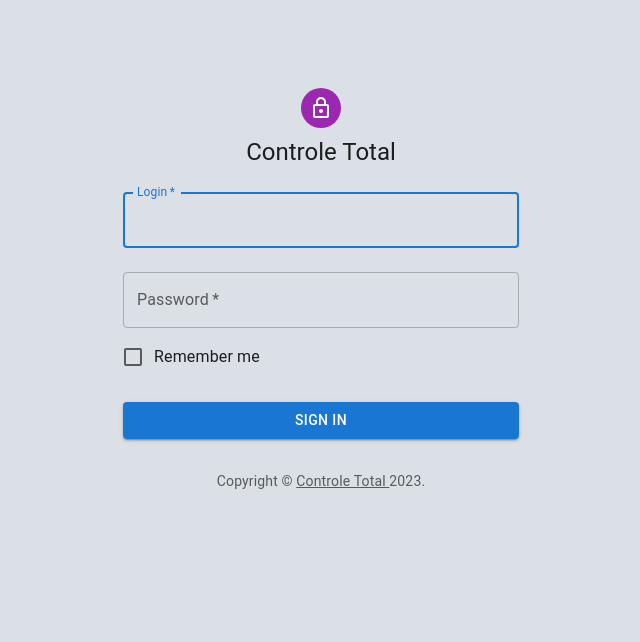
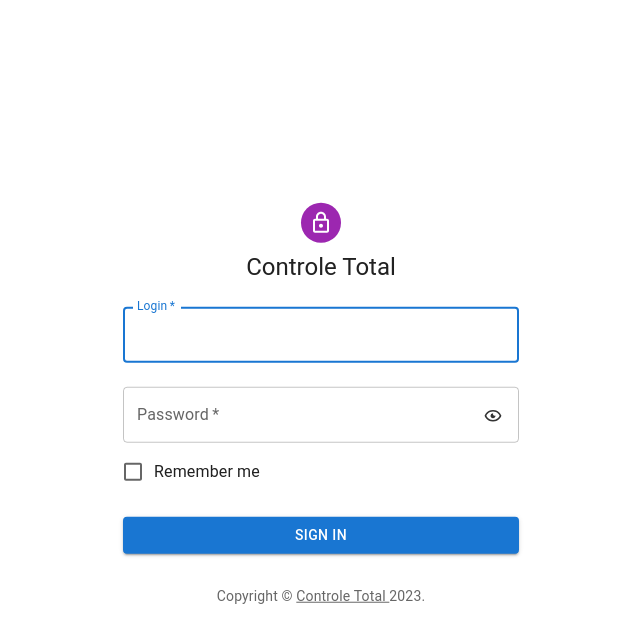
Before and after one commit to JeremiasRincaveski/java, a React (Vite) app in the folder frontJavaInterface/: page / in a window 1280 px wide. Shown: the top 642 px of the page, without its empty margins (319-959 px from the left). Built offline with nearby package versions, Linux system fonts and the light colour scheme.

Commit message:
show password button

```diff
--- a/frontJavaInterface/src/components/header/Header.jsx
+++ b/frontJavaInterface/src/components/header/Header.jsx
@@ -18,13 +18,12 @@ const StyledButtonLogOut = styled.button`
   color: white;
   cursor: pointer;
 `
-const ButtonShowLogout = ({ Icon, size, onClick = () => { } }) => {
-  return (<StyledButtonLogOut onClick={onClick}>{Icon ? <Icon size={size} /> : <></>} </StyledButtonLogOut>)
+export const ButtonShowLogout = ({ Icon, size, onClick =()=> {}, color, style }) => {
+  return (<StyledButtonLogOut onClick={onClick} type="button">{Icon ? <Icon size={size} color={color} style={style}/> : <></>} </StyledButtonLogOut>)
 }
 
 export const Header = () => {
   const { userName, setIsLogged, isLogginOut, handleLogout, getList } = React.useContext(MyContext);
-
 
   return (
     <Content>
--- a/frontJavaInterface/src/components/loginPage/Login.jsx
+++ b/frontJavaInterface/src/components/loginPage/Login.jsx
@@ -12,6 +12,9 @@ import Typography from '@mui/material/Typography';
 import Container from '@mui/material/Container';
 import { createTheme, ThemeProvider } from '@mui/material/styles';
 import { MyContext } from '../../context/MyContext';
+import { BiShowAlt, BiHide } from "react-icons/bi";
+import { ButtonShowLogout } from '../header/Header';
+import { StyledFormLogin } from '../styles/GlobalStyles';
 
 function Copyright(props) {
     return (
@@ -29,7 +32,16 @@ function Copyright(props) {
 const defaultTheme = createTheme();
 
 export default function SignIn() {
- const { password, userName, handleInputs, handleLogin, passwordError, userError, handleCheckbox, savePassword} = React.useContext(MyContext);
+    const { password, userName, handleInputs, handleLogin, passwordError, userError, handleCheckbox, savePassword } = React.useContext(MyContext);
+    const [toggleShowPassword, setToggleShowPassword] = React.useState('password');
+
+    const handleToggleShowPassword = () => {
+        if (toggleShowPassword === 'password') {
+            setToggleShowPassword('text');
+        } else {
+            setToggleShowPassword('password');
+        }
+    }
 
     return (
         <ThemeProvider theme={defaultTheme}>
@@ -37,7 +49,8 @@ export default function SignIn() {
                 <CssBaseline />
                 <Box
                     sx={{
-                        marginTop: 10,
+                        marginTop: 50,
+                        transform: 'translateY(-50%)',
                         display: 'flex',
                         flexDirection: 'column',
                         alignItems: 'center',
@@ -50,6 +63,7 @@ export default function SignIn() {
                         Controle Total
                     </Typography>
                     <Box component="form" noValidate sx={{ mt: 1 }}>
+                        <StyledFormLogin>
                             <TextField
                                 error={userError}
                                 helperText={userError ? 'Login incorreto' : false}
@@ -72,12 +86,20 @@ export default function SignIn() {
                                 fullWidth
                                 name="password"
                                 label="Password"
-                            type="password"
+                                type={toggleShowPassword}
                                 id="password"
                                 autoComplete="current-password"
                                 onChange={handleInputs}
                                 value={password}
+                                className='password-input'
                             />
+                        <ButtonShowLogout
+                            Icon={toggleShowPassword === 'text' ? BiHide : BiShowAlt}
+                            color={'#000c'} size={20}
+                            onClick={handleToggleShowPassword}
+
+                        />
+                        </StyledFormLogin>
                         <FormControlLabel
                             control={<Checkbox color="primary" name='checkbox' onChange={handleCheckbox} checked={savePassword} />}
                             label="Remember me"
@@ -85,14 +107,14 @@ export default function SignIn() {
                         <Button
                             fullWidth
                             variant="contained"
-                            sx={{ mt: 3, mb: 2 }}
+                            sx={{ mt: 3, mb: 4 }}
                             onClick={handleLogin}
                         >
                             Sign In
                         </Button>
                     </Box>
+                    <Copyright sx={{ mt: 0, mb: 0 }} />
                 </Box>
-                <Copyright sx={{ mt: 2, mb: 4 }} />
             </Container>
         </ThemeProvider>
     );
--- a/frontJavaInterface/src/components/styles/GlobalStyles.js
+++ b/frontJavaInterface/src/components/styles/GlobalStyles.js
@@ -120,3 +120,14 @@ export const Content = styled.div`
     }
   }
 `;
+
+export const StyledFormLogin = styled.form`
+  position: relative;
+
+  button{
+    position: absolute;
+    top: 71%;
+    right: 10px;
+
+  }
+`
```
Lines whose indentation alone changed are shown as unchanged.
